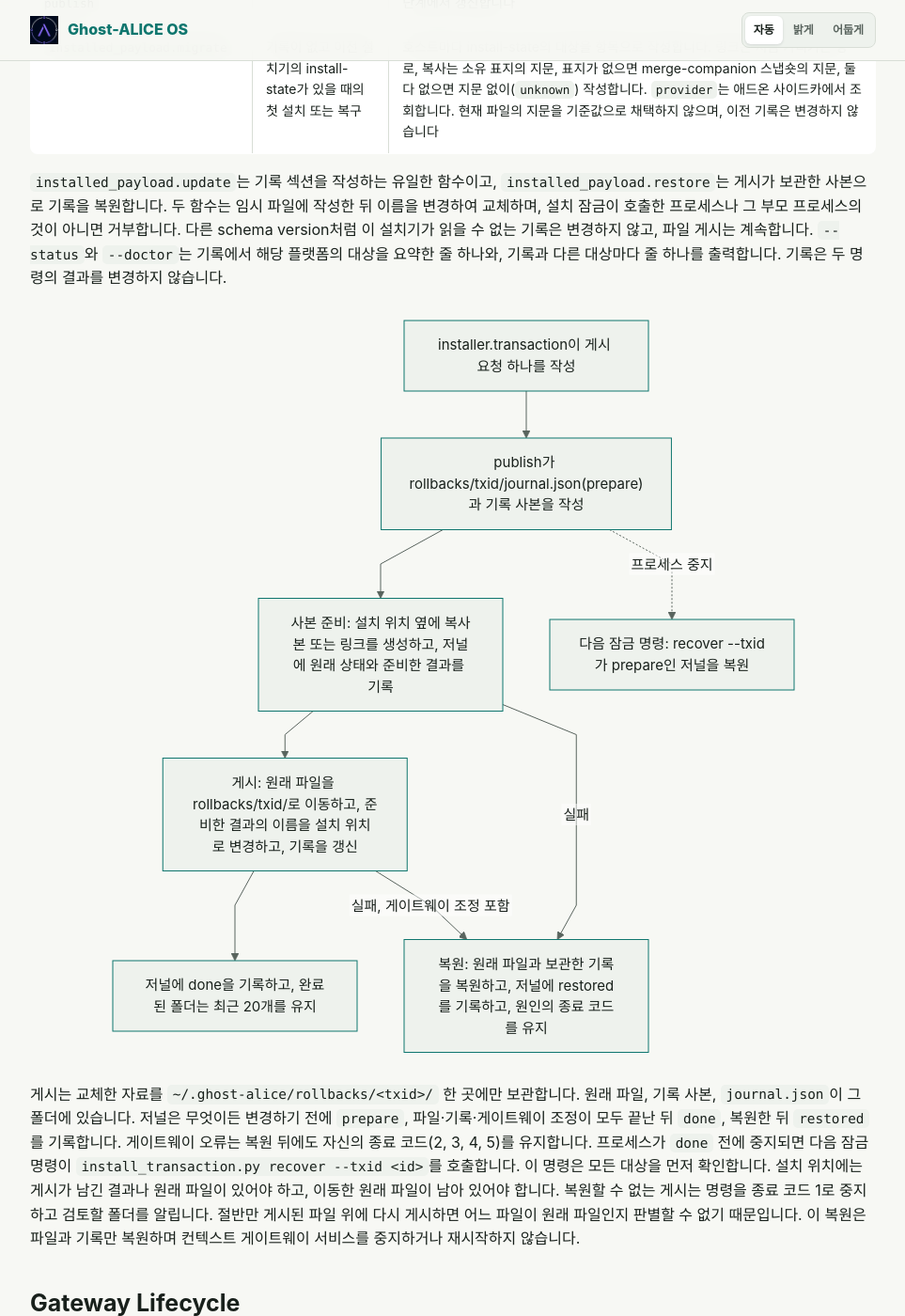
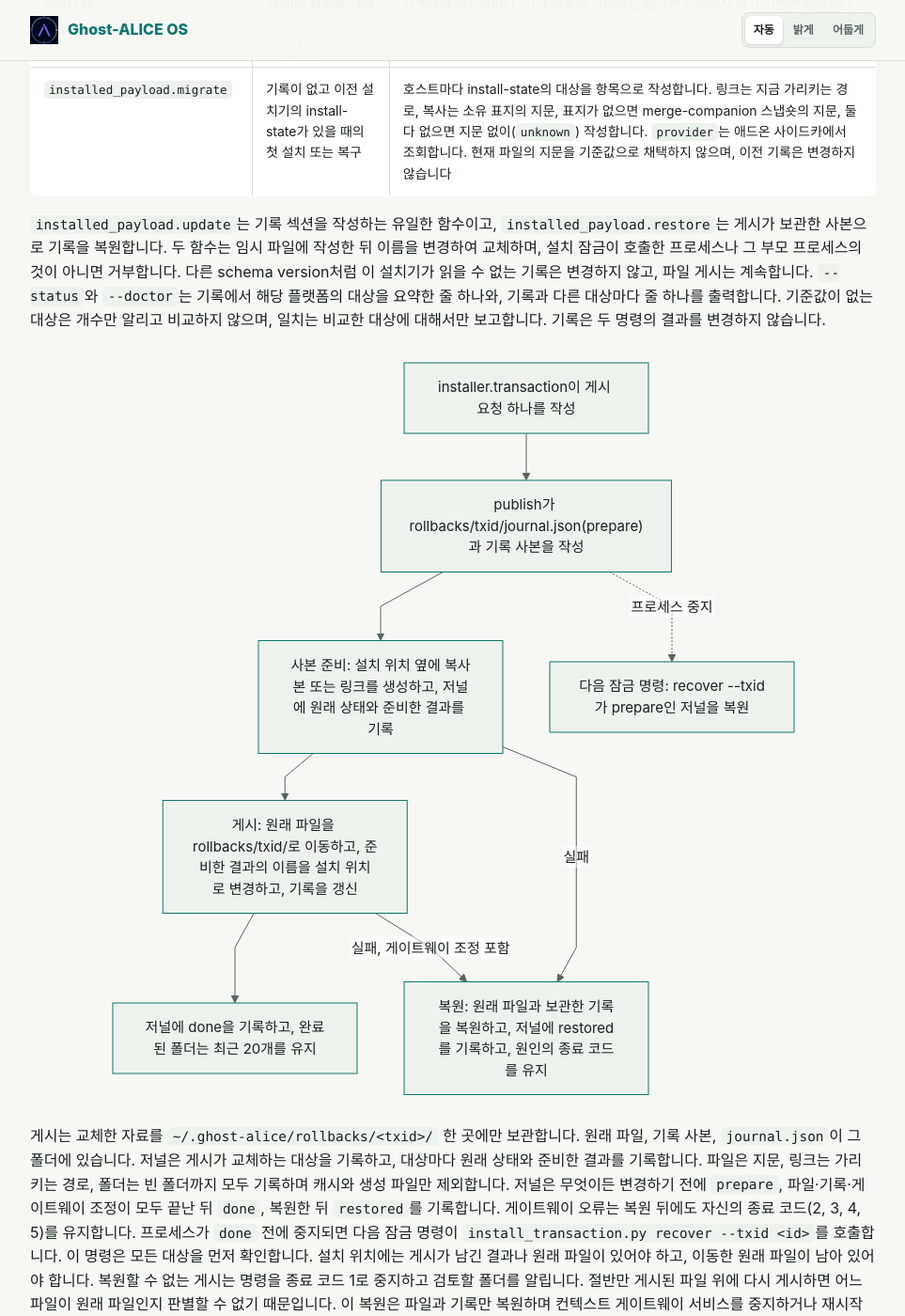
Before and after one commit to AidALL/ghost-alice, a Jekyll site: the page built from docs/ko/reference/installer-architecture.md, in a window 1280 px wide and 1400 px high, scrolled down 4479 px. Shown: the whole window at 94% size, without its empty margins (158-1121 px from the left). Built offline with Jekyll 4.4.1, drawn with Linux system fonts in a browser that asks for light colours; our own code applies the rules of GitHub Pages for plain Markdown files; some of the changed text lies outside the part shown.

Commit message:
Document the lossless publish journal, current links and the status counts
- the journal keeps files, links and every folder except caches; links already pointing at their source are recorded and not replaced; status and doctor count targets without a baseline

````diff
--- a/docs/ko/reference/installer-architecture.md
+++ b/docs/ko/reference/installer-architecture.md
@@ -89,10 +89,10 @@ Windows에서는 `install.cmd`가 인수를 `install.ps1`에 전달합니다. `i
 
 | Writer | When | What it writes |
 | --- | --- | --- |
-| `install_transaction.py publish` | 배치할 때마다 | 게시한 대상, `source`, `installer`, `last_transaction`을 이름 변경과 같은 단계에서 갱신합니다 |
+| `install_transaction.py publish` | 배치할 때마다, 그리고 이미 원본을 가리키는 링크에 대해 설치마다 한 번 | 게시한 대상, `source`, `installer`, `last_transaction`을 이름 변경과 같은 단계에서 갱신합니다. 이미 원본을 가리키는 링크는 교체하지 않고 기록만 작성합니다 |
 | `installed_payload.migrate` | 기록이 없고 이전 설치기의 install-state가 있을 때의 첫 설치 또는 복구 | 호스트마다 install-state의 대상을 항목으로 작성합니다. 링크는 지금 가리키는 경로, 복사는 소유 표지의 지문, 표지가 없으면 merge-companion 스냅숏의 지문, 둘 다 없으면 지문 없이(`unknown`) 작성합니다. `provider`는 애드온 사이드카에서 조회합니다. 현재 파일의 지문을 기준값으로 채택하지 않으며, 이전 기록은 변경하지 않습니다 |
 
-`installed_payload.update`는 기록 섹션을 작성하는 유일한 함수이고, `installed_payload.restore`는 게시가 보관한 사본으로 기록을 복원합니다. 두 함수는 임시 파일에 작성한 뒤 이름을 변경하여 교체하며, 설치 잠금이 호출한 프로세스나 그 부모 프로세스의 것이 아니면 거부합니다. 다른 schema version처럼 이 설치기가 읽을 수 없는 기록은 변경하지 않고, 파일 게시는 계속합니다. `--status`와 `--doctor`는 기록에서 해당 플랫폼의 대상을 요약한 줄 하나와, 기록과 다른 대상마다 줄 하나를 출력합니다. 기록은 두 명령의 결과를 변경하지 않습니다.
+`installed_payload.update`는 기록 섹션을 작성하는 유일한 함수이고, `installed_payload.restore`는 게시가 보관한 사본으로 기록을 복원합니다. 두 함수는 임시 파일에 작성한 뒤 이름을 변경하여 교체하며, 설치 잠금이 호출한 프로세스나 그 부모 프로세스의 것이 아니면 거부합니다. 다른 schema version처럼 이 설치기가 읽을 수 없는 기록은 변경하지 않고, 파일 게시는 계속합니다. `--status`와 `--doctor`는 기록에서 해당 플랫폼의 대상을 요약한 줄 하나와, 기록과 다른 대상마다 줄 하나를 출력합니다. 기준값이 없는 대상은 개수만 알리고 비교하지 않으며, 일치는 비교한 대상에 대해서만 보고합니다. 기록은 두 명령의 결과를 변경하지 않습니다.
 
 ```mermaid
 flowchart TB
@@ -109,7 +109,7 @@ flowchart TB
     JR -.->|"프로세스 중지"| NEXT
 ```
 
-게시는 교체한 자료를 `~/.ghost-alice/rollbacks/<txid>/` 한 곳에만 보관합니다. 원래 파일, 기록 사본, `journal.json`이 그 폴더에 있습니다. 저널은 무엇이든 변경하기 전에 `prepare`, 파일·기록·게이트웨이 조정이 모두 끝난 뒤 `done`, 복원한 뒤 `restored`를 기록합니다. 게이트웨이 오류는 복원 뒤에도 자신의 종료 코드(2, 3, 4, 5)를 유지합니다. 프로세스가 `done` 전에 중지되면 다음 잠금 명령이 `install_transaction.py recover --txid <id>`를 호출합니다. 이 명령은 모든 대상을 먼저 확인합니다. 설치 위치에는 게시가 남긴 결과나 원래 파일이 있어야 하고, 이동한 원래 파일이 남아 있어야 합니다. 복원할 수 없는 게시는 명령을 종료 코드 1로 중지하고 검토할 폴더를 알립니다. 절반만 게시된 파일 위에 다시 게시하면 어느 파일이 원래 파일인지 판별할 수 없기 때문입니다. 이 복원은 파일과 기록만 복원하며 컨텍스트 게이트웨이 서비스를 중지하거나 재시작하지 않습니다.
+게시는 교체한 자료를 `~/.ghost-alice/rollbacks/<txid>/` 한 곳에만 보관합니다. 원래 파일, 기록 사본, `journal.json`이 그 폴더에 있습니다. 저널은 게시가 교체하는 대상을 기록하고, 대상마다 원래 상태와 준비한 결과를 기록합니다. 파일은 지문, 링크는 가리키는 경로, 폴더는 빈 폴더까지 모두 기록하며 캐시와 생성 파일만 제외합니다. 저널은 무엇이든 변경하기 전에 `prepare`, 파일·기록·게이트웨이 조정이 모두 끝난 뒤 `done`, 복원한 뒤 `restored`를 기록합니다. 게이트웨이 오류는 복원 뒤에도 자신의 종료 코드(2, 3, 4, 5)를 유지합니다. 프로세스가 `done` 전에 중지되면 다음 잠금 명령이 `install_transaction.py recover --txid <id>`를 호출합니다. 이 명령은 모든 대상을 먼저 확인합니다. 설치 위치에는 게시가 남긴 결과나 원래 파일이 있어야 하고, 이동한 원래 파일이 남아 있어야 합니다. 복원할 수 없는 게시는 명령을 종료 코드 1로 중지하고 검토할 폴더를 알립니다. 절반만 게시된 파일 위에 다시 게시하면 어느 파일이 원래 파일인지 판별할 수 없기 때문입니다. 이 복원은 파일과 기록만 복원하며 컨텍스트 게이트웨이 서비스를 중지하거나 재시작하지 않습니다.
 
 ## Gateway Lifecycle
 
````
Also changed, not shown: docs/reference/installer-architecture.md (+3 -3 lines).
